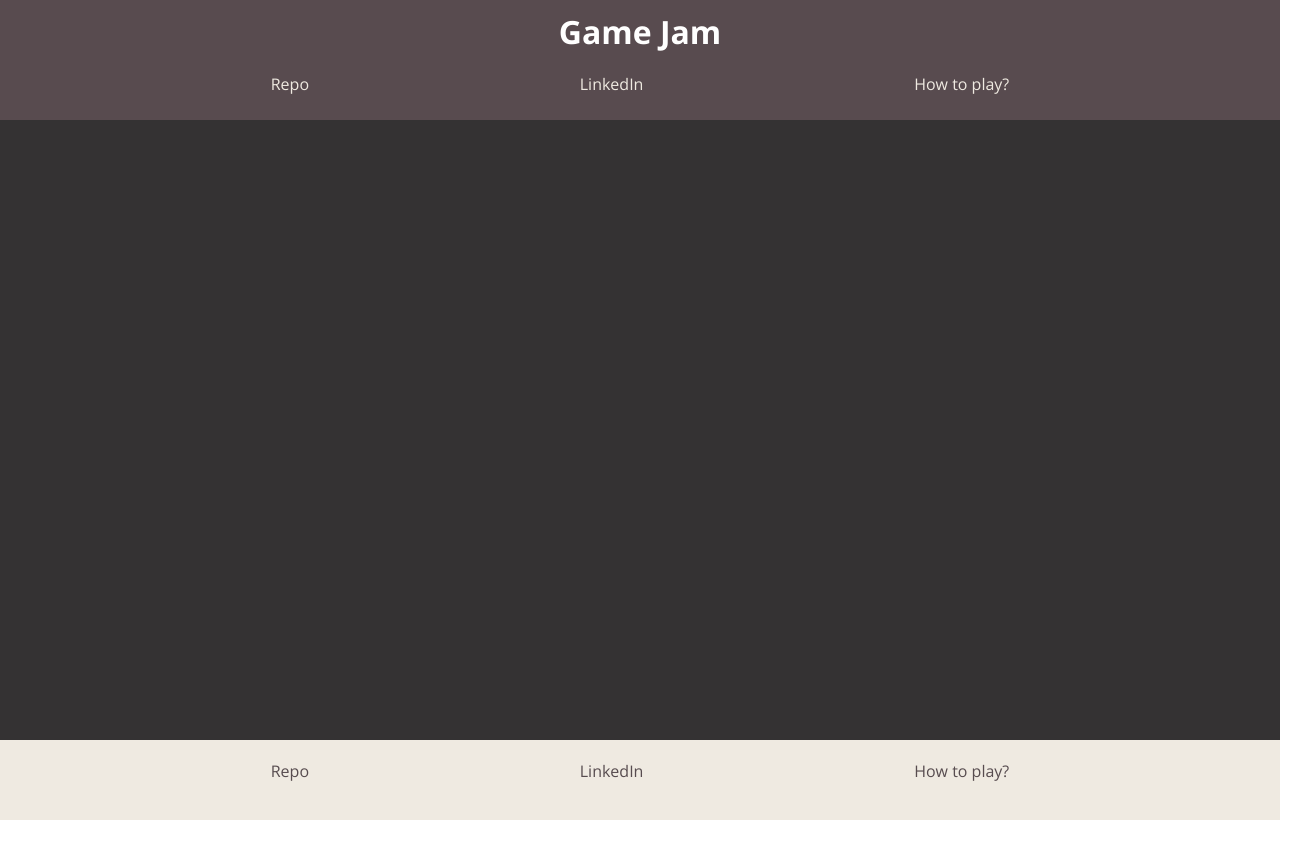
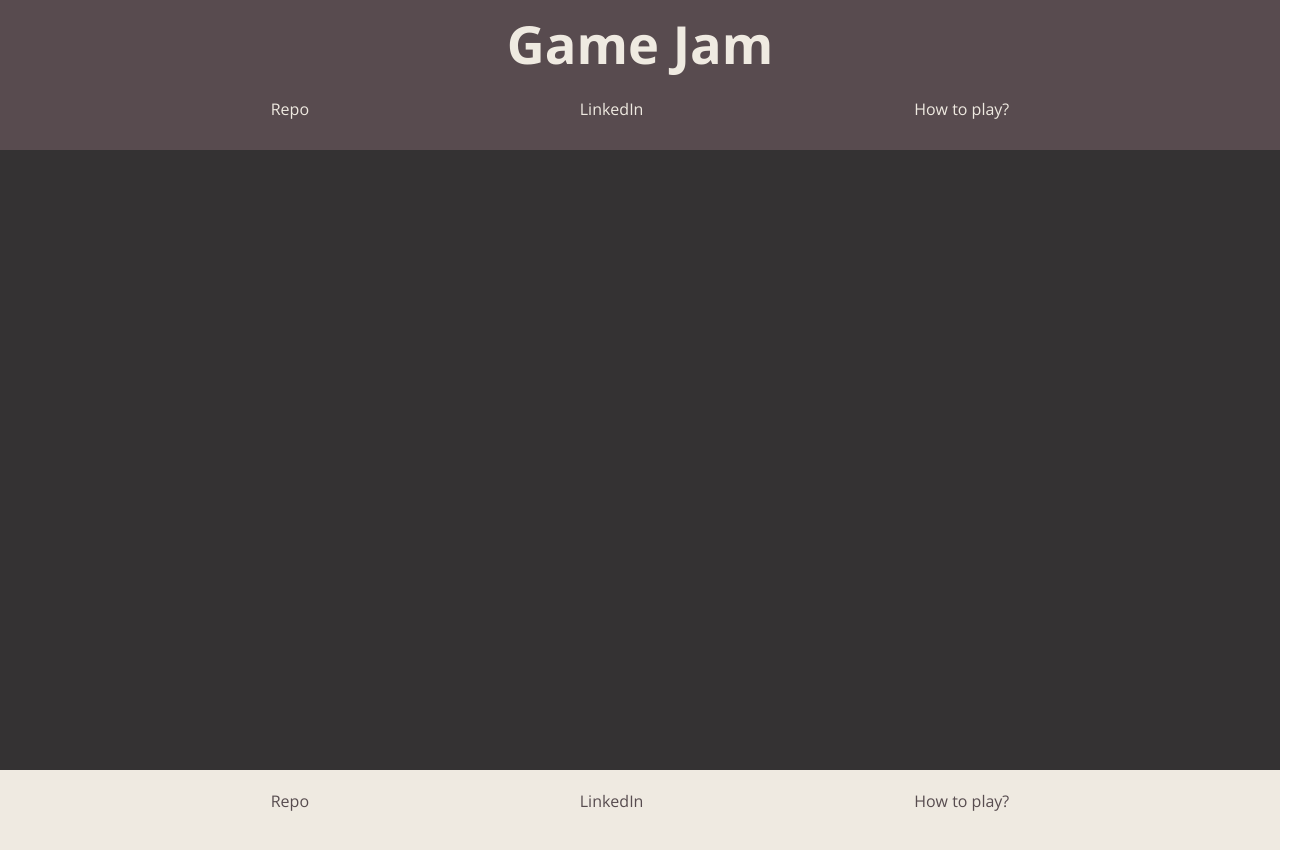
Before and after one commit to Leninner/gameJam, a website: page dist/index.html in a window 1280 px wide. Shown: the whole page, 1312 px wide, since content can reach past the window. Before the commit the page ends 820 px from the top, so only its background shows below. Drawn offline with nearby package versions, Linux system fonts and the light colour scheme.

Commit message:
Añado más diseño al header

```diff
--- a/src/home.js
+++ b/src/home.js
@@ -12,11 +12,11 @@ function doMenu() {
         reThree = document.createElement("a");
 
     reOne.target = "_blank";
-    reOne.href = "#";
+    reOne.href = "https://github.com/Leninner/gameJam";
     reTwo.target = "_blank";
     reTwo.href = "https://www.linkedin.com/in/lenin-mazabanda-1370b41b2/";
     reThree.target = "_blank";
-    reThree.href = "https://itch.io/jam/top-jam-1";
+    reThree.href = "https://github.com/Leninner/gameJam/blob/main/README.md";
 
     reOne.textContent = "Repo";
     reTwo.textContent = "LinkedIn";
--- a/src/style.css
+++ b/src/style.css
@@ -27,14 +27,20 @@ ul {
 .contenedorHeader {
     cursor: pointer;
     width: 100%;
-    height: 120px;
+    height: 150px;
     background: var(--header-color);
-    color: white;
+    color: var(--color-a);
     text-align: center;
 }
 .contenedorHeader h1 {
     padding-top: 10px;
+    font-size: 50px;
 }
+.contenedorHeader h1:hover {
+    transform: scale(1.05);
+    transition: 0.3s ease all;
+}
+
 .contenedorHeader a {
     color: var(--color-a);
     text-decoration: none;
```
Also changed, not shown: dist/main.js.
